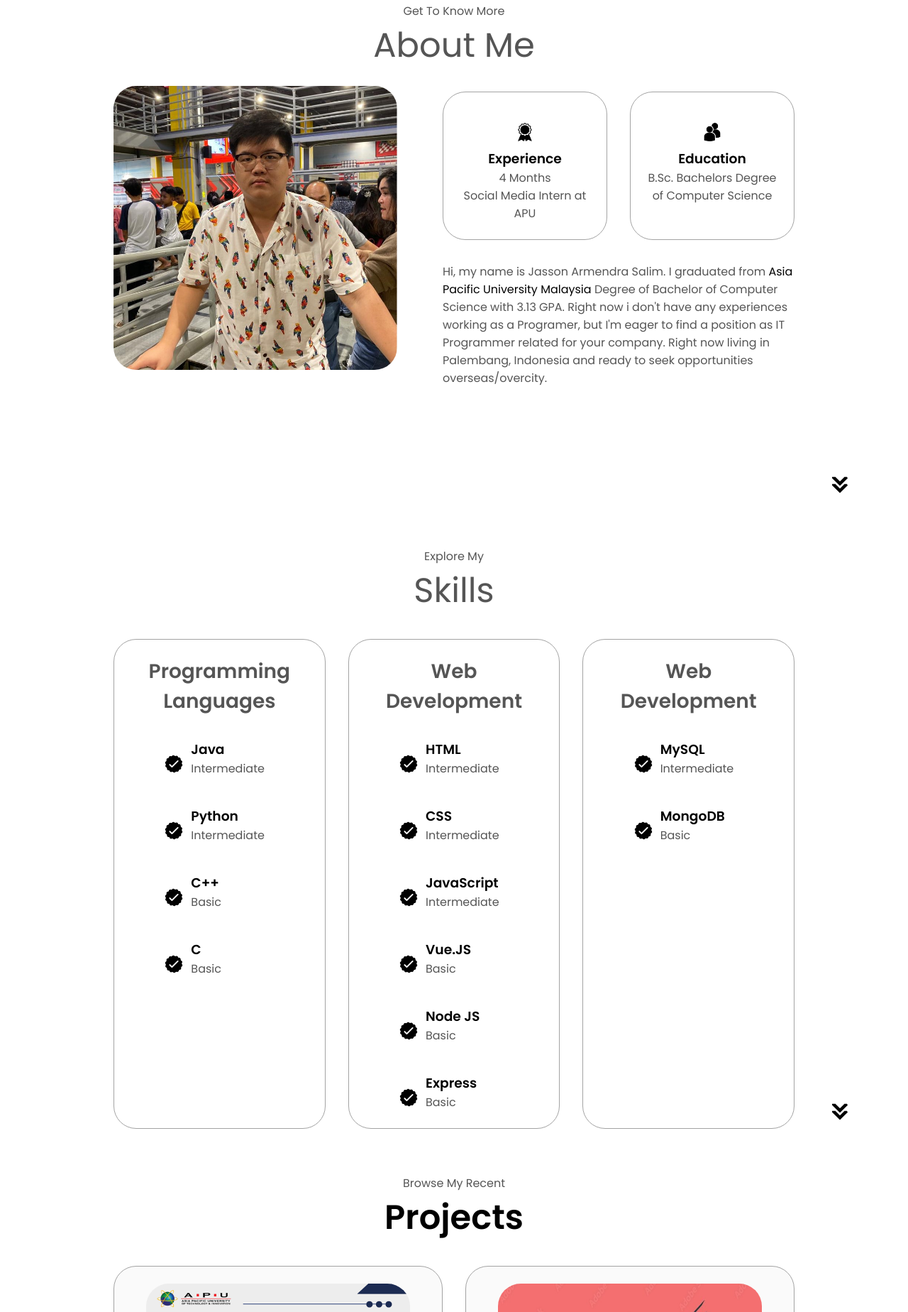
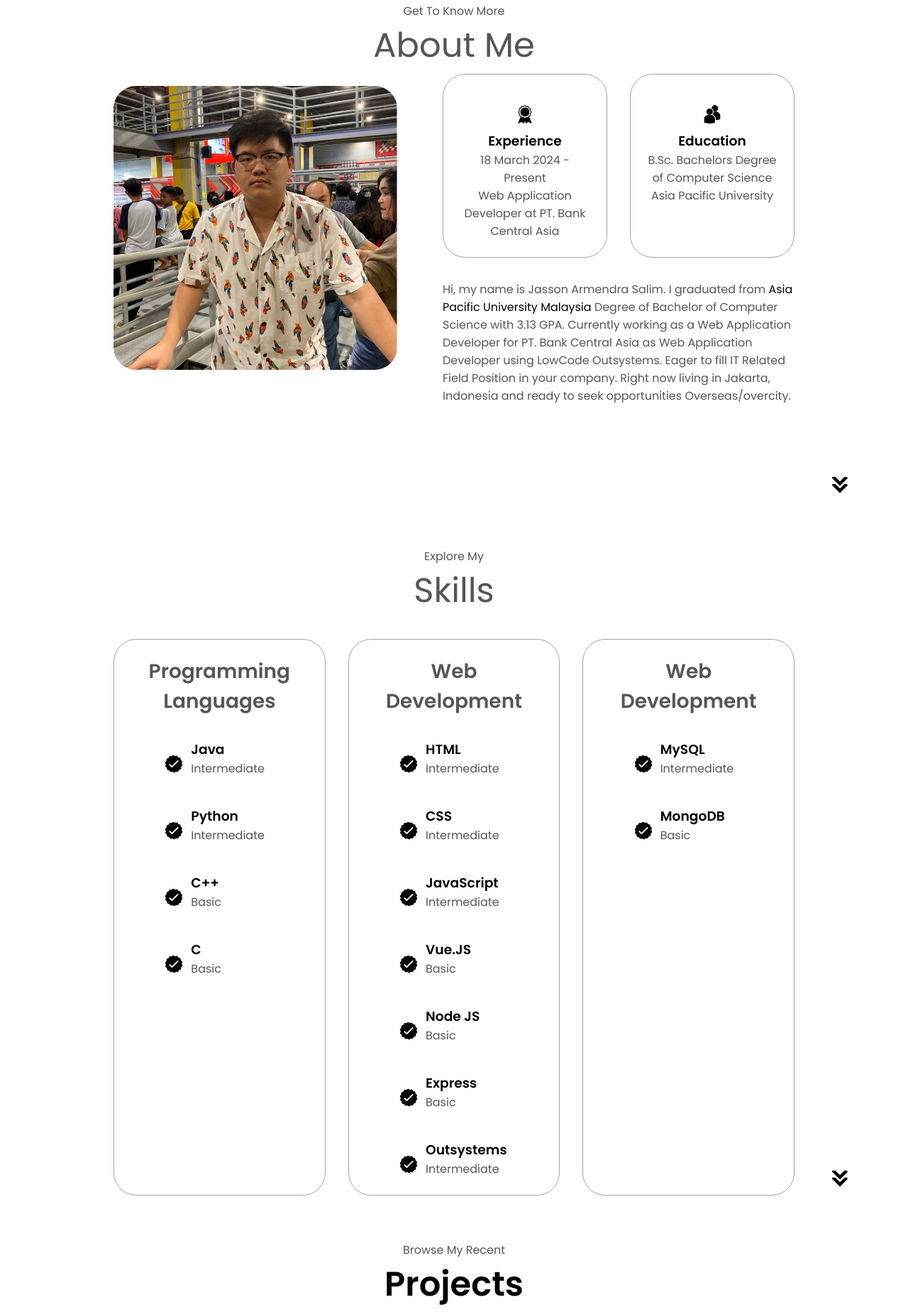
Before and after one commit to jassonlim/portofolio-html-css, a plain HTML site: page index.html in a window 1280 px wide. Shown: the part 925-2773 px from the top of the page at 71% size. Drawn offline with Linux system fonts and the light colour scheme.

Commit message:
Update 28 July 2024

```diff
--- a/index.html
+++ b/index.html
@@ -68,18 +68,19 @@
                     <div class="details-container">
                         <img src="./assets/experience.png" alt="Experience Icon" class="icon"/>
                         <h3>Experience</h3>
-                        <p>4 Months <br>Social Media Intern at APU</p>
+                        <p>18 March 2024 - Present <br>Web Application Developer at PT. Bank Central Asia</p>
                     </div>
                     <div class="details-container">
                         <img src="./assets/Education.png" alt="Experience Icon" class="icon"/>
                         <h3>Education</h3>
-                        <p>B.Sc. Bachelors Degree of Computer Science</p>
+                        <p>B.Sc. Bachelors Degree of Computer Science <br> Asia Pacific University</p>
                     </div>
                 </div>
                 <div class="text-container">
                    <p>Hi, my name is Jasson Armendra Salim. I graduated from <a href="https://www.apu.edu.my/">Asia Pacific University Malaysia</a> Degree of
-                    Bachelor of Computer Science with 3.13 GPA. Right now i don't have any experiences working as a Programer, but I'm eager to find a position as IT Programmer related for your
-                    company. Right now living in Palembang, Indonesia and ready to seek opportunities overseas/overcity.</p>
+                    Bachelor of Computer Science with 3.13 GPA. Currently working as a Web Application Developer for PT. Bank Central Asia as Web Application Developer using
+                    LowCode Outsystems. Eager to fill IT Related Field Position in your company. Right now living in Jakarta, Indonesia and ready to seek opportunities Overseas/overcity.
+                  </p>
 
             </div>
         </div>
@@ -173,6 +174,13 @@
                                 <h3>Express</h3>
                                 <p>Basic</p>
                             </div>
+                        </article>
+                        <article>
+                          <img src="./assets/checkmark.png" alt="Experience Icon" class="icon">
+                          <div>
+                            <h3>Outsystems</h3>
+                            <p>Intermediate</p>
+                          </div>
                         </article>
                     </div>
                 </div>
--- a/style.css
+++ b/style.css
@@ -313,7 +313,7 @@ section{
     flex-wrap: wrap;
     flex-direction: row;
     gap: 2.5rem;
-    justify-content: space-around;
+    justify-content: space-evenly;
   }
 
   article {
```
